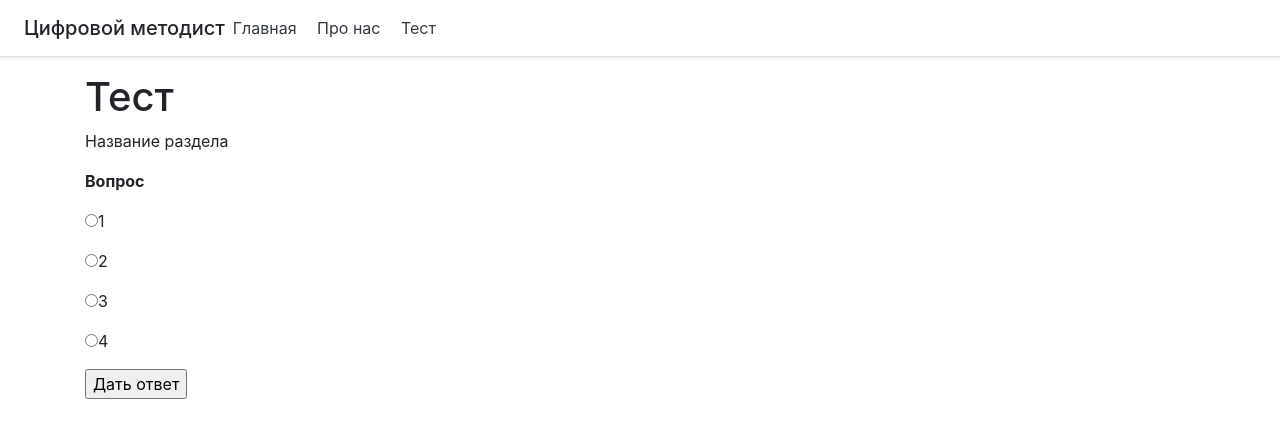
After one commit to Schwarzenstern/pythonProject1, a Django app: page /test in a window 1280 px wide. The commit adds this page. Shown: the top 438 px of the page. Run offline with Django 3.2, Linux system fonts and the light colour scheme; some libraries are stand-ins or nearby versions.

Commit message:
first commit

```diff
--- a/taskmanager/main/models.py
+++ b/taskmanager/main/models.py
@@ -2,7 +2,7 @@ from django.db import models
 
 
 class Task(models.Model):
-    title = models.CharField('Название', max_length=30),
+    title = models.CharField('Название', max_length=50)
     task = models.TextField('Описание')
 
     def __str__(self):
--- a/taskmanager/main/templates/main/base.html
+++ b/taskmanager/main/templates/main/base.html
@@ -14,6 +14,7 @@
   <nav class="my-2 my-md-0 me-md-3">
     <a class="p-2 text-dark" href="{% url 'home' %}">Главная</a>
     <a class="p-2 text-dark" href="{% url 'about' %}">Про нас</a>
+      <a class="p-2 text-dark" href="{% url 'test' %}">Тест</a>
   </nav>
 </header>
 
--- /dev/null
+++ b/taskmanager/main/templates/main/test.html
@@ -0,0 +1,30 @@
+{% extends 'main/base.html' %}
+
+{% block title %}
+Прототип страницы тесте
+{% endblock %}
+
+{% block content %}
+  <h1>Тест</h1>
+  <p>Название раздела</p>
+<html>
+ <head>
+  <meta charset="utf-8">
+  <title>Прототип</title>
+ </head>
+ <body>
+  <form>
+   <!-- В форме должен быть action, вызывающий отправку запроса на бэкенд -->
+   <p><b>Вопрос</b></p>
+    <p><input name="choice" type="radio" value="1">1</p>
+    <p><input name="choice" type="radio" value="2">2</p>
+    <p><input name="choice" type="radio" value="3" onclick="alert('нажата кнопка №3')">3</p>
+    <p><input name="choice" type="radio" value="4">4</p>
+    <p><input type="submit" value="Дать ответ"></p>
+   <!-- При нажатии на "Дать ответ" должен отправляться на бэкенд запрос, содержащий номер вопроса и номер ответа,
+    бэкенд проверяет верность ответа по БД, и возвращает ответ с информацией о том, был ответ пользователя на
+    тест верен или нет. Фронтенд получает ответ и отображает информацию из него -->
+  </form>
+ </body>
+</html>
+{% endblock %}
--- a/taskmanager/main/urls.py
+++ b/taskmanager/main/urls.py
@@ -4,4 +4,5 @@ from . import views
 urlpatterns = [
     path('', views.index, name='home'),
     path('about-us', views.about, name='about'),
+    path('test', views.test, name='test')
 ]
--- a/taskmanager/main/views.py
+++ b/taskmanager/main/views.py
@@ -7,3 +7,6 @@ def index(request):
 
 def about(request):
     return render(request, 'main/about.html')
+
+def test(request):
+    return render(request, 'main/test.html')
```
